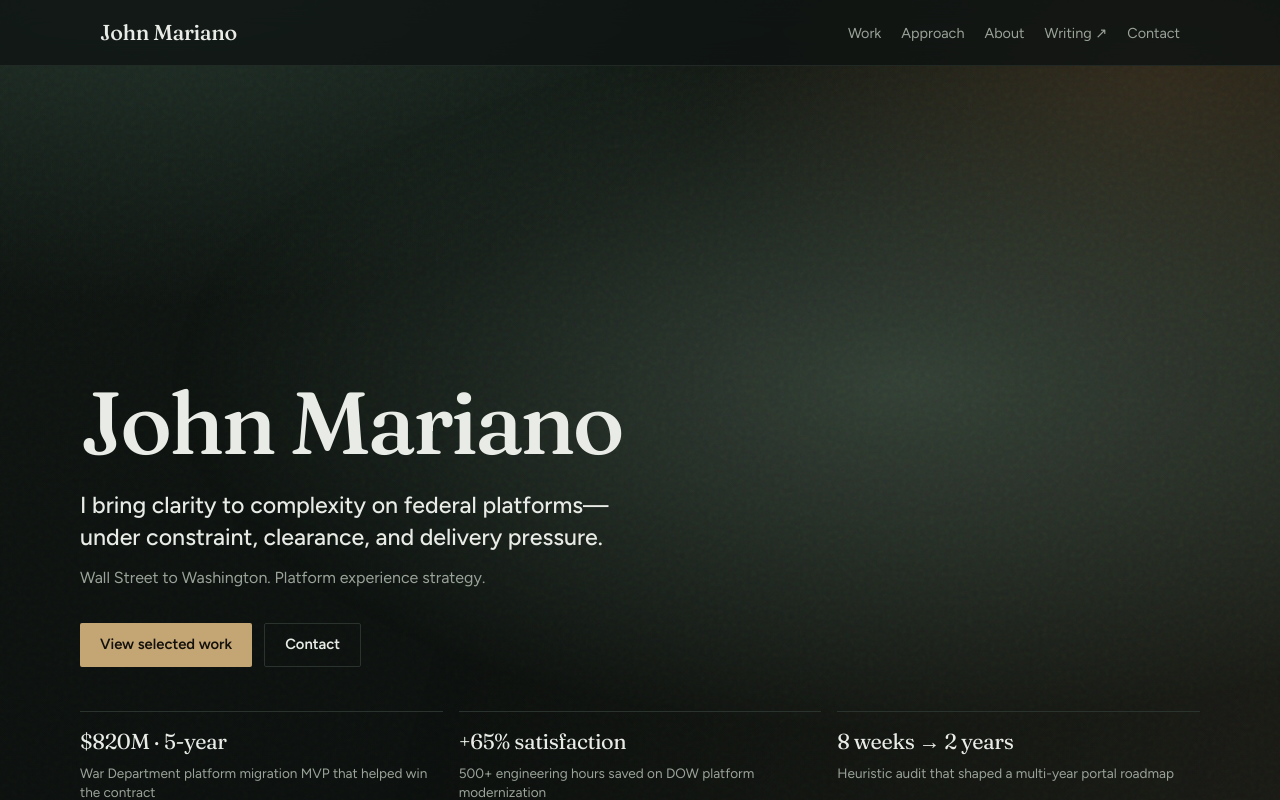
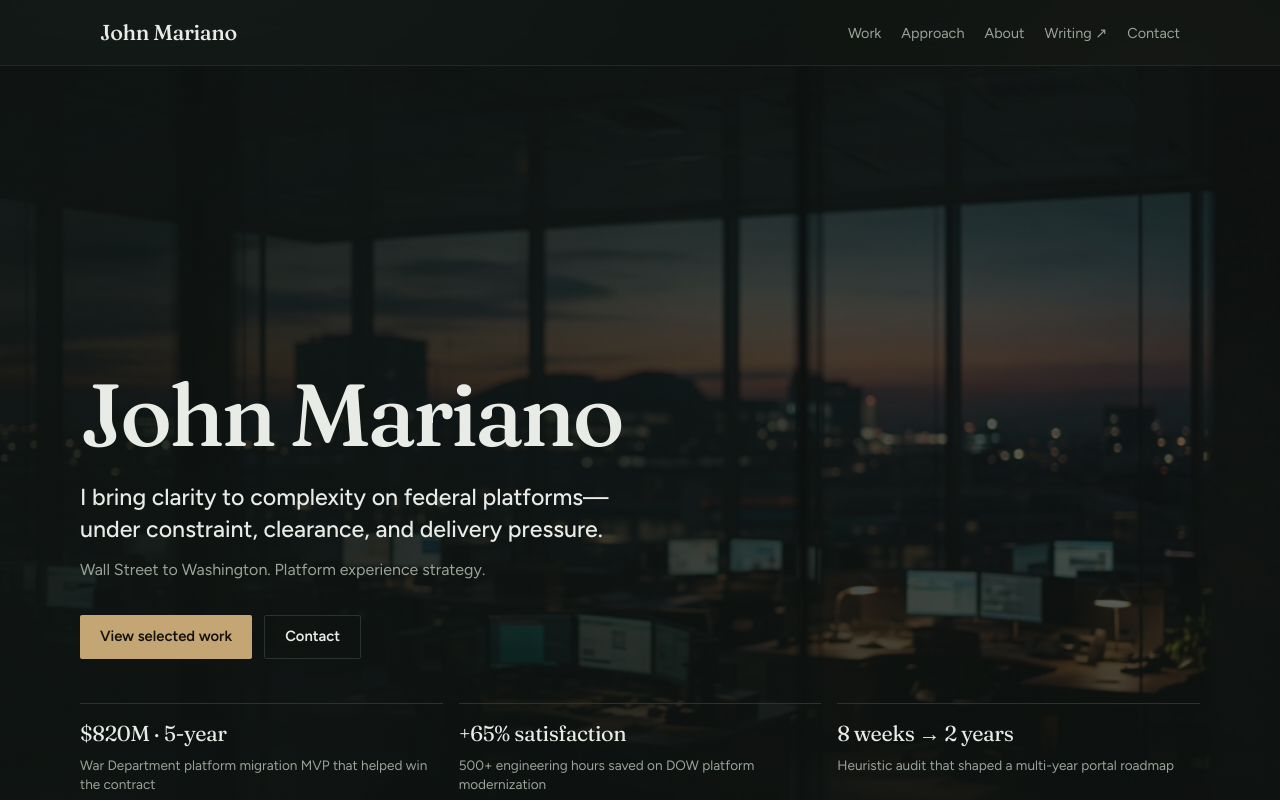
Before and after one commit to johnmarianony/JohnMarianoNY-Portfolio, a Next.js app: page / in a window 1280 px wide. Shown: the top 800 px of the page. Built offline with nearby package versions, Linux system fonts and the light colour scheme.

Commit message:
Add full-bleed hero atmosphere image
Replace gradient-only hero plane with an edge-to-edge operations
floor visual, left-weighted scrim for type, and subtle drift motion.

Co-authored-by: john.mariano.ny <john.mariano.ny@gmail.com>

```diff
--- a/src/app/globals.css
+++ b/src/app/globals.css
@@ -254,31 +254,55 @@ a {
 /* Hero */
 .hero {
   position: relative;
-  min-height: min(100vh, 880px);
+  min-height: min(100svh, 920px);
   display: grid;
   align-items: end;
-  padding: 6rem 0 4rem;
+  padding: 7rem 0 4.5rem;
   overflow: hidden;
 }
 
 .hero__plane {
   position: absolute;
   inset: 0;
-  z-index: -1;
-  background:
-    linear-gradient(105deg, transparent 35%, color-mix(in oklab, var(--accent) 8%, transparent) 100%),
-    radial-gradient(ellipse 80% 60% at 70% 40%, #2f3d34 0%, transparent 70%);
-  animation: hero-glow 8s ease-in-out infinite alternate;
+  z-index: 0;
 }
 
-@keyframes hero-glow {
+.hero__image {
+  object-fit: cover;
+  object-position: 58% 42%;
+  transform: scale(1.04);
+  animation: hero-drift 18s ease-in-out infinite alternate;
+}
+
+.hero__scrim {
+  position: absolute;
+  inset: 0;
+  background:
+    linear-gradient(
+      105deg,
+      color-mix(in oklab, var(--bg) 88%, transparent) 0%,
+      color-mix(in oklab, var(--bg) 72%, transparent) 42%,
+      color-mix(in oklab, var(--bg) 35%, transparent) 100%
+    ),
+    linear-gradient(
+      180deg,
+      color-mix(in oklab, var(--bg) 45%, transparent) 0%,
+      transparent 28%,
+      color-mix(in oklab, var(--bg) 78%, transparent) 100%
+    );
+}
+
+.hero__content {
+  position: relative;
+  z-index: 1;
+}
+
+@keyframes hero-drift {
   from {
-    opacity: 0.85;
-    transform: scale(1);
+    transform: scale(1.04) translate3d(0, 0, 0);
   }
   to {
-    opacity: 1;
-    transform: scale(1.03);
+    transform: scale(1.08) translate3d(-1.2%, 0.6%, 0);
   }
 }
 
@@ -360,7 +384,7 @@ a {
 }
 
 @media (prefers-reduced-motion: reduce) {
-  .hero__plane,
+  .hero__image,
   .hero__brand,
   .hero__headline,
   .hero__support,
@@ -368,6 +392,26 @@ a {
   .hero__proofs,
   .case-card {
     animation: none !important;
+  }
+
+  .hero__image {
+    transform: scale(1.04);
+  }
+}
+
+@media (max-width: 719px) {
+  .hero__image {
+    object-position: 70% 40%;
+  }
+
+  .hero__scrim {
+    background:
+      linear-gradient(
+        180deg,
+        color-mix(in oklab, var(--bg) 55%, transparent) 0%,
+        color-mix(in oklab, var(--bg) 70%, transparent) 45%,
+        color-mix(in oklab, var(--bg) 88%, transparent) 100%
+      );
   }
 }
 
--- a/src/app/page.tsx
+++ b/src/app/page.tsx
@@ -1,5 +1,6 @@
 import Link from "next/link";
 import { CaseCard } from "@/components/case-card";
+import { Hero } from "@/components/hero";
 import { getFeaturedCases } from "@/content/cases";
 import { site } from "@/content/site";
 
@@ -8,31 +9,7 @@ export default function HomePage() {
 
   return (
     <>
-      <section className="hero">
-        <div className="hero__plane" aria-hidden="true" />
-        <div className="container">
-          <p className="sr-only">{site.name} — platform experience strategist</p>
-          <h1 className="hero__brand">{site.name}</h1>
-          <p className="hero__headline">{site.headline}</p>
-          <p className="hero__support">{site.support}</p>
-          <div className="hero__actions">
-            <Link href={site.cta.primary.href} className="btn btn--primary">
-              {site.cta.primary.label}
-            </Link>
-            <Link href={site.cta.secondary.href} className="btn btn--ghost">
-              {site.cta.secondary.label}
-            </Link>
-          </div>
-          <div className="hero__proofs" aria-label="Selected proof points">
-            {site.proofs.map((proof) => (
-              <div key={proof.value} className="proof">
-                <p className="proof__value">{proof.value}</p>
-                <p className="proof__label">{proof.label}</p>
-              </div>
-            ))}
-          </div>
-        </div>
-      </section>
+      <Hero />
 
       <section className="section">
         <div className="container">
--- /dev/null
+++ b/src/components/hero.tsx
@@ -0,0 +1,43 @@
+import Image from "next/image";
+import Link from "next/link";
+import { site } from "@/content/site";
+
+export function Hero() {
+  return (
+    <section className="hero">
+      <div className="hero__plane" aria-hidden="true">
+        <Image
+          src="/images/hero/platform-atmosphere.jpg"
+          alt=""
+          fill
+          priority
+          sizes="100vw"
+          className="hero__image"
+        />
+        <div className="hero__scrim" />
+      </div>
+      <div className="container hero__content">
+        <p className="sr-only">{site.name} — platform experience strategist</p>
+        <h1 className="hero__brand">{site.name}</h1>
+        <p className="hero__headline">{site.headline}</p>
+        <p className="hero__support">{site.support}</p>
+        <div className="hero__actions">
+          <Link href={site.cta.primary.href} className="btn btn--primary">
+            {site.cta.primary.label}
+          </Link>
+          <Link href={site.cta.secondary.href} className="btn btn--ghost">
+            {site.cta.secondary.label}
+          </Link>
+        </div>
+        <div className="hero__proofs" aria-label="Selected proof points">
+          {site.proofs.map((proof) => (
+            <div key={proof.value} className="proof">
+              <p className="proof__value">{proof.value}</p>
+              <p className="proof__label">{proof.label}</p>
+            </div>
+          ))}
+        </div>
+      </div>
+    </section>
+  );
+}
```
Also changed, not shown: public/images/hero/platform-atmosphere.jpg (added).
